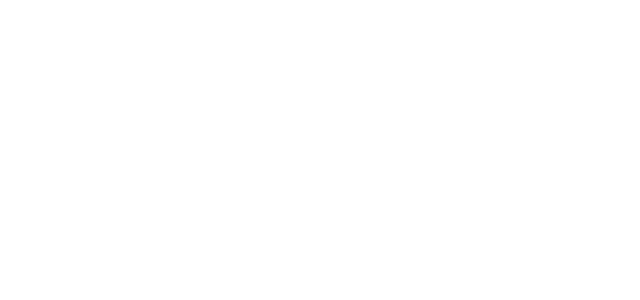
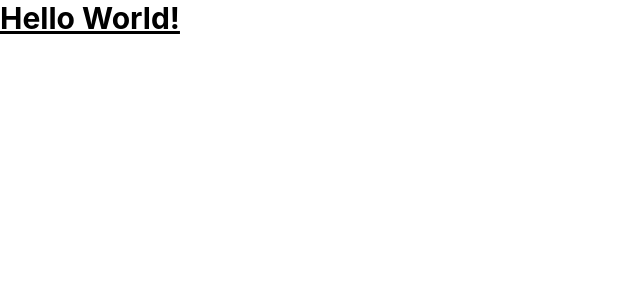
Before and after one commit to OpenFrontend/OpenFrontendFE, a React (Create React App) app: page / in a window 1280 px wide. Shown: the top 300 px of the page, without its empty margins (0-640 px from the left). Built offline with nearby package versions, Linux system fonts and the light colour scheme.

Commit message:
added tailwind

```diff
--- a/package.json
+++ b/package.json
@@ -34,5 +34,10 @@
       "last 1 firefox version",
       "last 1 safari version"
     ]
+  },
+  "devDependencies": {
+    "autoprefixer": "^10.4.12",
+    "postcss": "^8.4.18",
+    "tailwindcss": "^3.2.0"
   }
 }
--- /dev/null
+++ b/postcss.config.js
@@ -0,0 +1,6 @@
+module.exports = {
+  plugins: {
+    tailwindcss: {},
+    autoprefixer: {},
+  },
+}
--- a/src/App.js
+++ b/src/App.js
@@ -1,7 +1,7 @@
 function App() {
   return (
-    <div>
-
+    <div className="text-3xl font-bold underline">
+      Hello World!
     </div>
   );
 }
--- a/src/index.css
+++ b/src/index.css
@@ -1,3 +1,7 @@
+@tailwind base;
+@tailwind components;
+@tailwind utilities;
+
 body {
   margin: 0;
   font-family: -apple-system, BlinkMacSystemFont, 'Segoe UI', 'Roboto', 'Oxygen',
--- /dev/null
+++ b/tailwind.config.js
@@ -0,0 +1,10 @@
+/** @type {import('tailwindcss').Config} */
+module.exports = {
+  content: [
+    "./src/**/*.{js,jsx,ts,tsx}",
+  ],
+  theme: {
+    extend: {},
+  },
+  plugins: [],
+}
```
Also changed, not shown: 1 other file (tests, documents, lock files or other folders).
